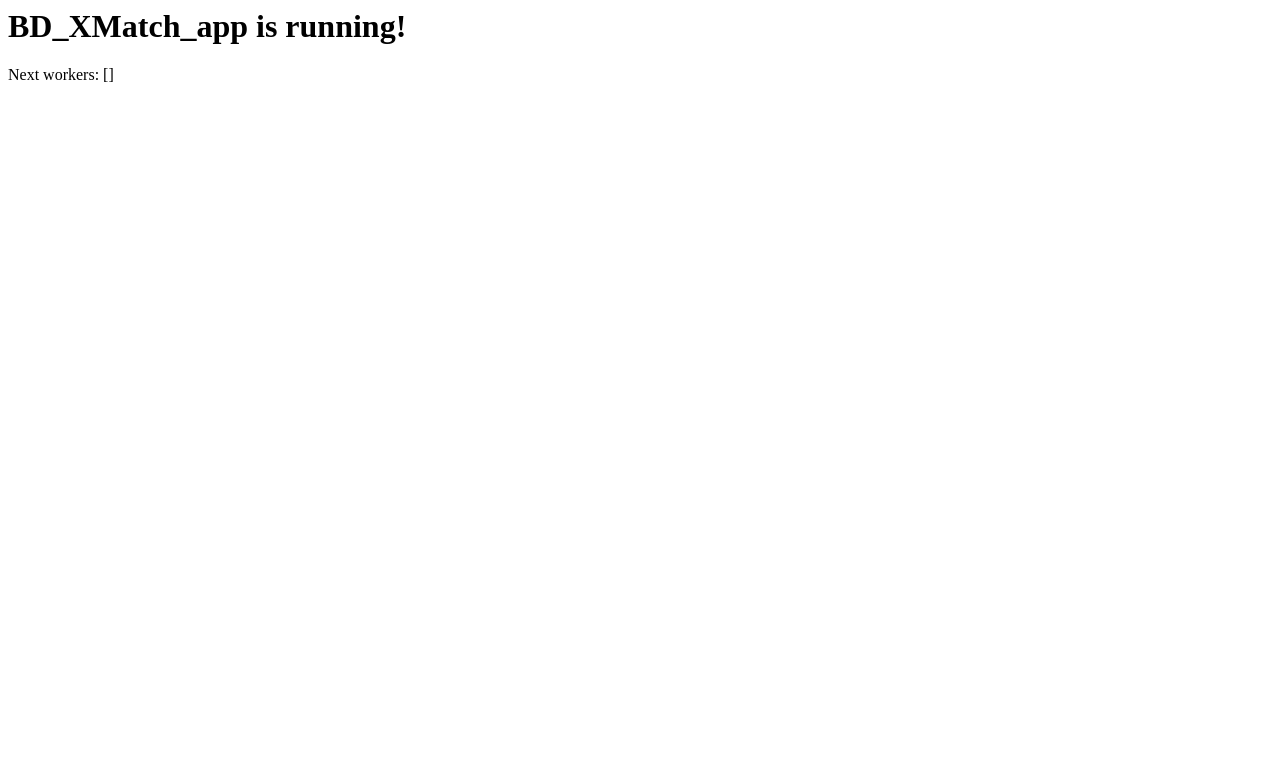
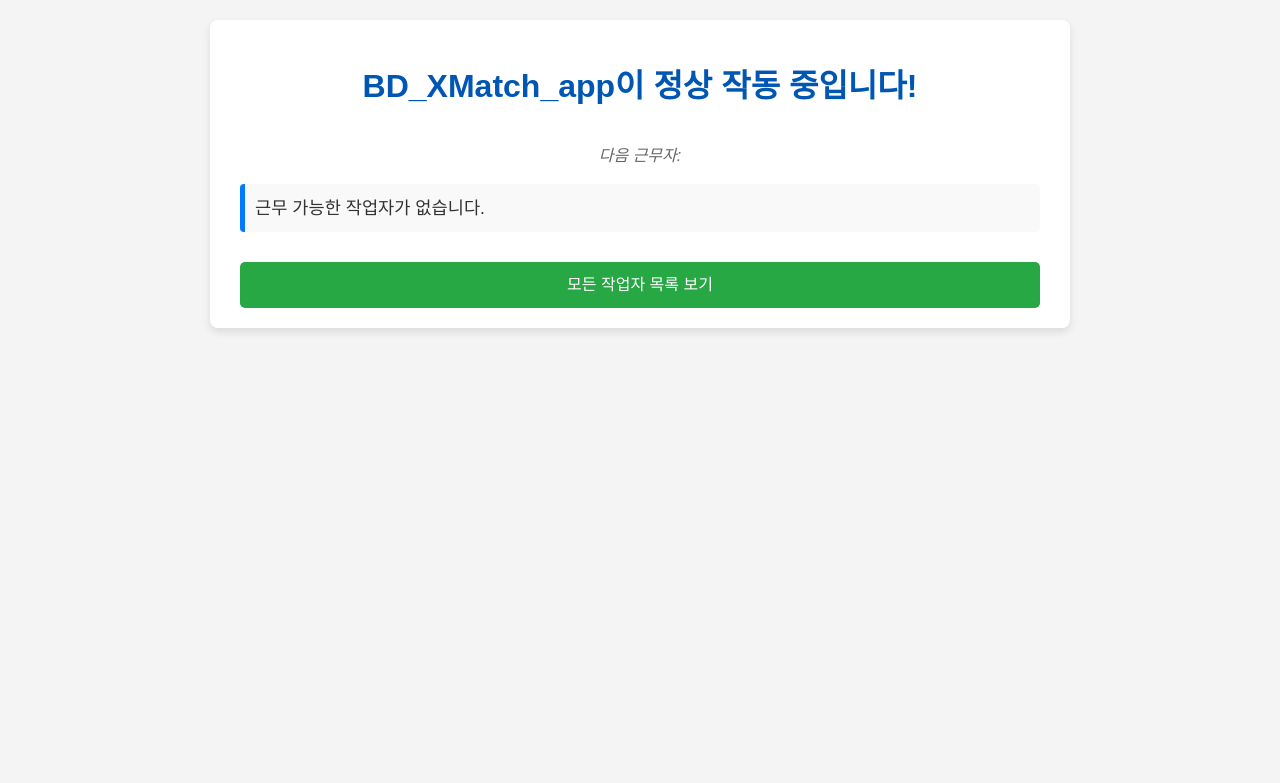
Before and after one commit to biomedist/BD-XM, a Flask app: page / in a window 1280 px wide. Shown: the top 783 px of the page. Run offline with Flask 3, Linux system fonts and the light colour scheme; some libraries are stand-ins or nearby versions.

Commit message:
Apply index.html changes with static file links

```diff
--- a/app.py
+++ b/app.py
@@ -45,6 +45,7 @@ class Worker(db.Model):
 with app.app_context():
     db.create_all()
     # 초기 데이터 삽입 예시 (필요한 경우 주석 해제 후 사용)
+    # 앱이 처음 실행될 때 Worker 테이블에 데이터가 없는 경우에만 삽입합니다.
     # if Worker.query.count() == 0:
     #     workers_data = [
     #         Worker(name='김철수', is_off=False, last_duty_date=date(2025, 7, 30), duty_count=5, order_index=1),
@@ -87,13 +88,15 @@ def get_next_duty_workers_logic():
 def index():
     # get_next_duty_workers_logic 함수 호출
     next_workers = get_next_duty_workers_logic()
-    return f"<h1>BD_XMatch_app is running!</h1><p>Next workers: {[w.name for w in next_workers]}</p>"
+    # 'index.html' 템플릿을 렌더링하고, next_workers 데이터를 전달합니다.
+    return render_template('index.html', next_workers=next_workers)
 
 # 추가 라우트 (예시: 모든 작업자 목록 보기)
 @app.route('/workers')
 def list_workers():
     workers = Worker.query.order_by(Worker.order_index).all()
-    return render_template('workers.html', workers=workers) # 'workers.html' 템플릿이 필요합니다.
+    # 'workers.html' 템플릿을 렌더링하고, workers 데이터를 전달합니다.
+    return render_template('workers.html', workers=workers)
 
 # ====================================================================
 # 앱 실행
--- a/templates/index.html
+++ b/templates/index.html
@@ -1,25 +1,119 @@
-{% extends 'base.html' %}
+<!DOCTYPE html>
+<html lang="ko">
+<head>
+    <meta charset="UTF-8">
+    <meta name="viewport" content="width=device-width, initial-scale=1.0">
+    <title>BD_XMatch_app</title>
 
-{% block title %}뇌사XMatch알리미 - 메인{% endblock %}
+    <!--
+        CSS 파일 연결:
+        프로젝트 루트의 'static' 폴더 안에 'css' 폴더가 있고 그 안에 'style.css' 파일이 있다면
+        아래와 같이 연결합니다.
+    -->
+    <link rel="stylesheet" href="{{ url_for('static', filename='css/style.css') }}">
 
-{% block content %}
-    <h1>다음 X-Match 근무자</h1>
-    <p>현재 날짜: {{ "2025년 7월 30일" }}</p>
-    <div class="next-workers-info">
-        {% if next_workers %}
-            <p><strong>{{ next_workers[0] }}</strong> 님</p>
-            {% if next_workers|length > 1 %}
-                <p><strong>{{ next_workers[1] }}</strong> 님</p>
+    <!--
+        인라인 스타일 (선택 사항):
+        style.css 파일에 모든 스타일을 정의하는 것이 좋지만,
+        간단한 스타일은 여기에 직접 작성할 수도 있습니다.
+        만약 style.css에 동일한 내용이 있다면 이 부분은 제거해도 됩니다.
+    -->
+    <style>
+        body {
+            font-family: Arial, sans-serif;
+            margin: 20px;
+            background-color: #f4f4f4;
+            color: #333;
+            line-height: 1.6;
+        }
+        h1 {
+            color: #0056b3;
+            text-align: center;
+            margin-bottom: 30px;
+        }
+        .container {
+            max-width: 800px;
+            margin: 0 auto;
+            background: #fff;
+            padding: 20px 30px;
+            border-radius: 8px;
+            box-shadow: 0 4px 8px rgba(0,0,0,0.1);
+        }
+        ul {
+            list-style-type: none;
+            padding: 0;
+        }
+        li {
+            background-color: #e9ecef;
+            margin-bottom: 10px;
+            padding: 12px 15px;
+            border-radius: 5px;
+            border-left: 5px solid #007bff;
+            font-size: 1.1em;
+        }
+        li:last-child {
+            margin-bottom: 0;
+        }
+        .info-text {
+            text-align: center;
+            font-style: italic;
+            color: #666;
+            margin-top: 20px;
+        }
+        .navigation-link {
+            display: block;
+            text-align: center;
+            margin-top: 30px;
+            padding: 10px 20px;
+            background-color: #28a745;
+            color: white;
+            text-decoration: none;
+            border-radius: 5px;
+            transition: background-color 0.3s ease;
+        }
+        .navigation-link:hover {
+            background-color: #218838;
+        }
+        .logo {
+            display: block;
+            margin: 0 auto 20px;
+            max-width: 150px; /* 이미지 크기 조절 */
+            height: auto;
+        }
+    </style>
+</head>
+<body>
+    <div class="container">
+        <!--
+            이미지 파일 연결 (예시):
+            프로젝트 루트의 'static' 폴더 안에 'images' 폴더가 있고
+            그 안에 'logo.png' 파일이 있다면 아래와 같이 연결합니다.
+            실제 이미지 파일명과 경로에 맞게 수정하세요.
+        -->
+        <!-- <img src="{{ url_for('static', filename='images/logo.png') }}" alt="앱 로고" class="logo"> -->
+
+        <h1>BD_XMatch_app이 정상 작동 중입니다!</h1>
+
+        <p class="info-text">다음 근무자:</p>
+        <ul>
+            {% if next_workers %}
+                {% for worker in next_workers %}
+                    <li>{{ worker.name }} (마지막 근무일: {{ worker.last_duty_date | default('N/A') }})</li>
+                {% endfor %}
+            {% else %}
+                <li>근무 가능한 작업자가 없습니다.</li>
             {% endif %}
-        {% else %}
-            <p>다음 근무자가 없습니다. 모든 근무자가 OFF 상태이거나 등록되지 않았습니다.</p>
-        {% endif %}
+        </ul>
+
+        <a href="{{ url_for('list_workers') }}" class="navigation-link">모든 작업자 목록 보기</a>
     </div>
 
-    <h2>근무자 관리</h2>
-    <p><a href="{{ url_for('workers') }}">근무자 목록 보기 및 관리</a></p>
-
-    <form action="{{ url_for('next_duty') }}" method="POST">
-        <button type="submit">다음 근무 순번으로 넘기기</button>
-    </form>
-{% endblock %}
+    <!--
+        JavaScript 파일 연결:
+        프로젝트 루트의 'static' 폴더 안에 'js' 폴더가 있고 그 안에 'script.js' 파일이 있다면
+        아래와 같이 연결합니다.
+        JavaScript 코드는 보통 </body> 태그 직전에 배치하여 페이지 로딩 속도를 향상시킵니다.
+    -->
+    <script src="{{ url_for('static', filename='js/script.js') }}"></script>
+</body>
+</html>
```
